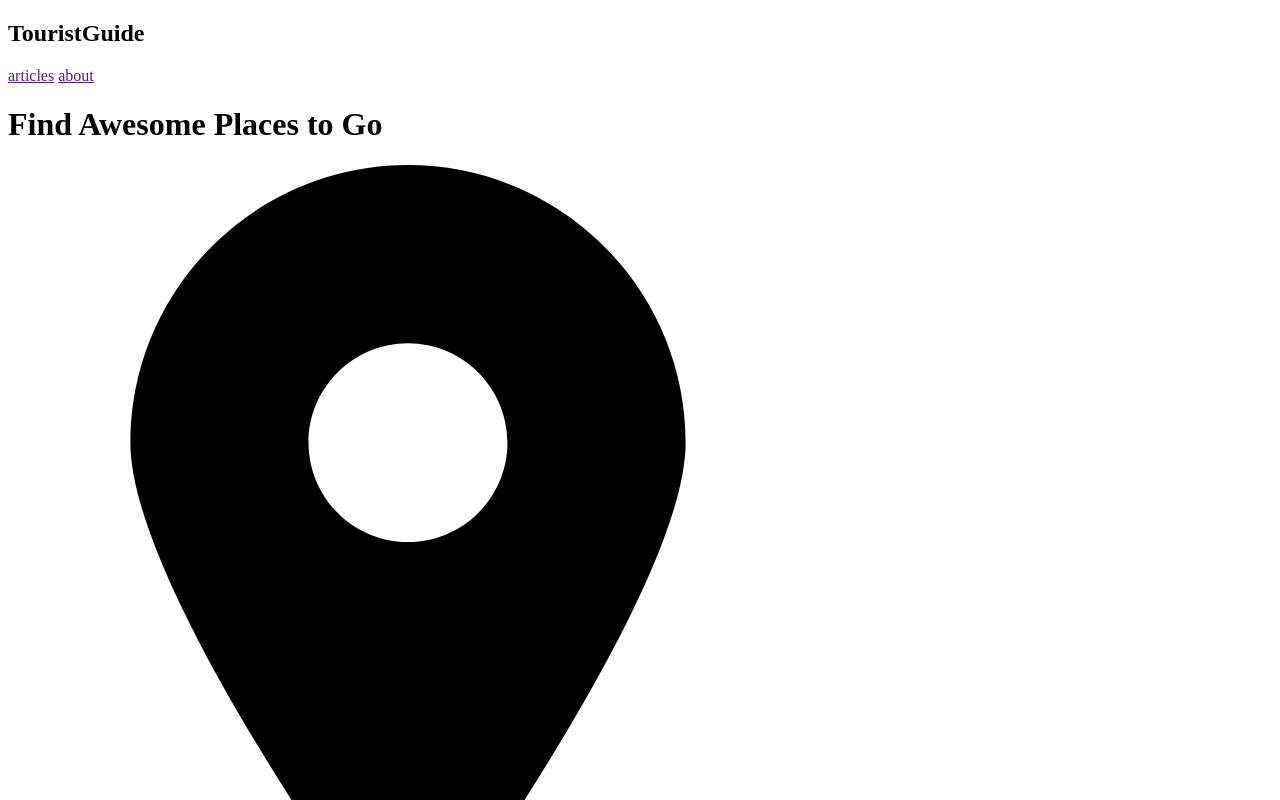
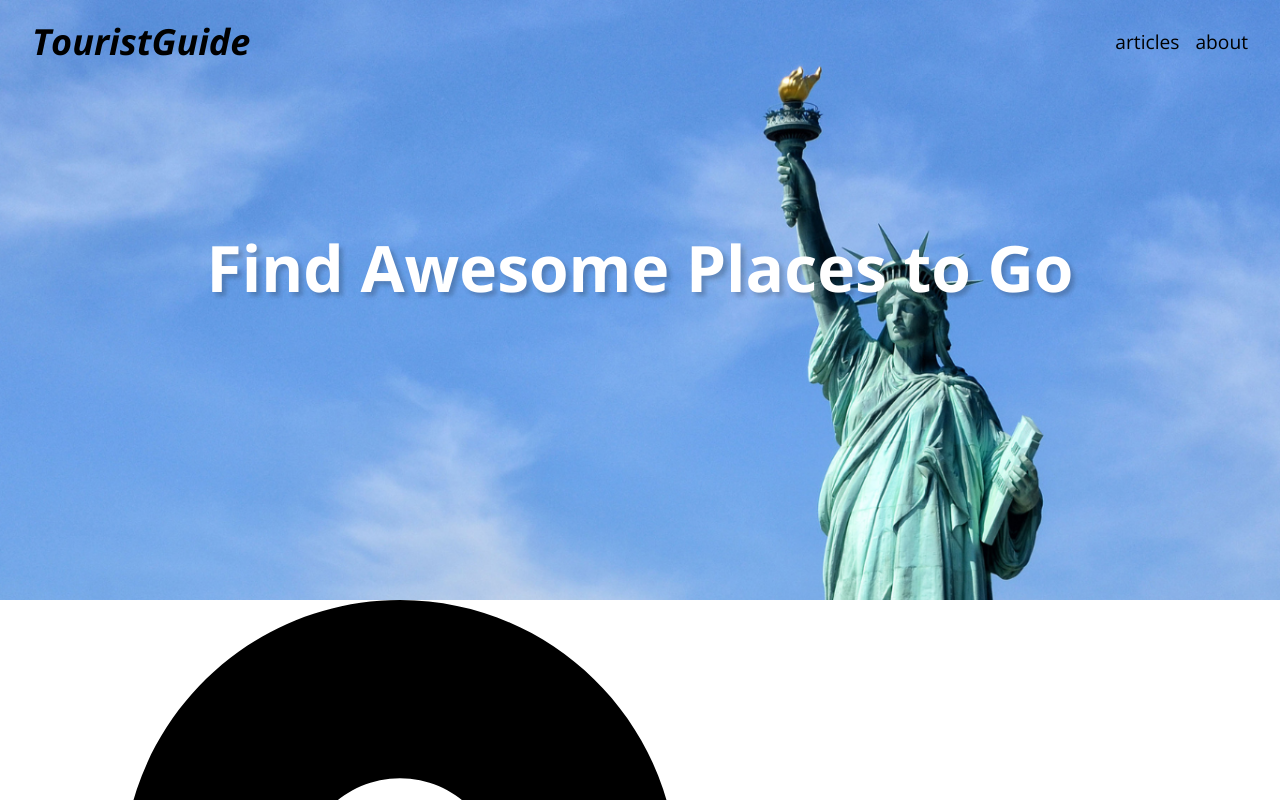
Before and after one commit to amrelkhodary/tourist-guide, a plain HTML site: page index.html in a window 1280 px wide. Shown: the top 800 px of the page. Drawn offline with nearby package versions, Linux system fonts and the light colour scheme.

Commit message:
Add top section CSS

```diff
--- a/index.html
+++ b/index.html
@@ -1,11 +1,17 @@
 <!DOCTYPE html>
 <html lang="en">
+
 <head>
     <meta charset="UTF-8">
     <meta name="viewport" content="width=device-width, initial-scale=1.0">
+    <link rel="preconnect" href="https://fonts.googleapis.com">
+    <link rel="preconnect" href="https://fonts.gstatic.com" crossorigin>
+    <link href="https://fonts.googleapis.com/css2?family=Open+Sans:ital,wght@0,300..800;1,300..800&display=swap"
+        rel="stylesheet">
     <link rel="stylesheet" href="./styles.css">
     <title>Document</title>
 </head>
+
 <body>
     <div class="top">
         <div class="header">
@@ -18,10 +24,12 @@
                 <a href="" class="about">about</a>
             </div>
         </div>
+        <div class="header-text-div-container">
+            <h1 class="header-text">
+                Find Awesome Places to Go
+            </h1>
+        </div>
 
-        <h1 class="header-text">
-            Find Awesome Places to Go
-        </h1>
     </div>
 
     <div class="main">
@@ -101,5 +109,35 @@
             <a href="" class="about">about</a>
         </div>
     </div>
+    <script>
+
+// Get references to the header element and the div you want to track
+const header = document.querySelector(".header");
+const targetDiv = document.querySelector(".top"); // Replace with your div's ID
+
+// Function to check if the div is in view
+function isInView(element) {
+  const rect = element.getBoundingClientRect();
+  return rect.top >= 0 && rect.bottom <= window.innerHeight;
+}
+
+// Function to toggle the "scrolled" class on the header
+function handleScroll() {
+  const isDivInView = isInView(targetDiv);
+  if (!isDivInView) {
+    header.classList.add("scrolled"); // Add class when div is out of view
+  } else {
+    header.classList.remove("scrolled"); // Remove class when div is in view
+  }
+}
+
+// Attach the handleScroll function to window scroll event
+window.addEventListener("scroll", handleScroll);
+
+// Call the handleScroll function initially to set the state on page load
+handleScroll();
+console.log("hello")
+    </script>
 </body>
+
 </html>
--- a/styles.css
+++ b/styles.css
@@ -0,0 +1,124 @@
+/* css reset*/
+/* http://meyerweb.com/eric/tools/css/reset/
+   v2.0 | 20110126
+   License: none (public domain)
+*/
+
+html, body, div, span, applet, object, iframe,
+h1, h2, h3, h4, h5, h6, p, blockquote, pre,
+a, abbr, acronym, address, big, cite, code,
+del, dfn, em, img, ins, kbd, q, s, samp,
+small, strike, strong, sub, sup, tt, var,
+b, u, i, center,
+dl, dt, dd, ol, ul, li,
+fieldset, form, label, legend,
+table, caption, tbody, tfoot, thead, tr, th, td,
+article, aside, canvas, details, embed,
+figure, figcaption, footer, header, hgroup,
+menu, nav, output, ruby, section, summary,
+time, mark, audio, video {
+	margin: 0;
+	padding: 0;
+	border: 0;
+	font-size: 100%;
+	font: inherit;
+	vertical-align: baseline;
+}
+/* HTML5 display-role reset for older browsers */
+article, aside, details, figcaption, figure,
+footer, header, hgroup, menu, nav, section {
+	display: block;
+}
+body {
+	line-height: 1;
+}
+ol, ul {
+	list-style: none;
+}
+blockquote, q {
+	quotes: none;
+}
+blockquote:before, blockquote:after,
+q:before, q:after {
+	content: '';
+	content: none;
+}
+table {
+	border-collapse: collapse;
+	border-spacing: 0;
+}
+
+/* top region styles*/
+.top{
+    background-image: url("./assets/statue-of-liberty.png");
+    height: 75vh;
+    background-repeat: no-repeat;
+    background-size: cover;
+    display: flex;
+    flex-direction: column;
+    background-attachment: fixed;
+}
+
+.top .header-text-div-container
+{
+    display: flex;
+    flex: 1;
+    justify-content: center;
+    align-items: center;
+}
+
+/* header styles*/
+.header{
+    display: flex;
+    padding: 1.5rem 2rem;
+    font-family: 'Open Sans', sans-serif;
+    position:fixed;
+    top:0;
+    left:0;
+    right: 0;
+    transition: background-color 0.3s;
+}
+
+.header.scrolled{
+    background-color: lightblue;
+}
+
+.header .header-logo-section{
+    flex: 1;
+}
+
+.header .header-logo-section h2{
+    font-weight: bold;
+    font-size: 36px;
+    font-style: italic;
+}
+
+.header .header-links-section{
+    display: flex;
+    gap: 1rem;
+    align-items: center;
+    justify-content: center;
+}
+
+.header .header-links-section a{
+    text-decoration: none;
+    color: black;
+    font-size: larger;
+    transition: all 0.3s;
+}
+
+.header .header-links-section a:hover{
+   color: white;
+}
+
+
+.top .header-text{
+    font-size: 64px;
+    font-family: 'Open Sans', sans-serif;
+    color: white;
+    font-weight: bold;
+    text-align: center;
+    position: relative;
+    bottom: 2rem;
+    text-shadow: 4px 4px 4px rgba(0, 0, 0, 0.2);
+}
```
